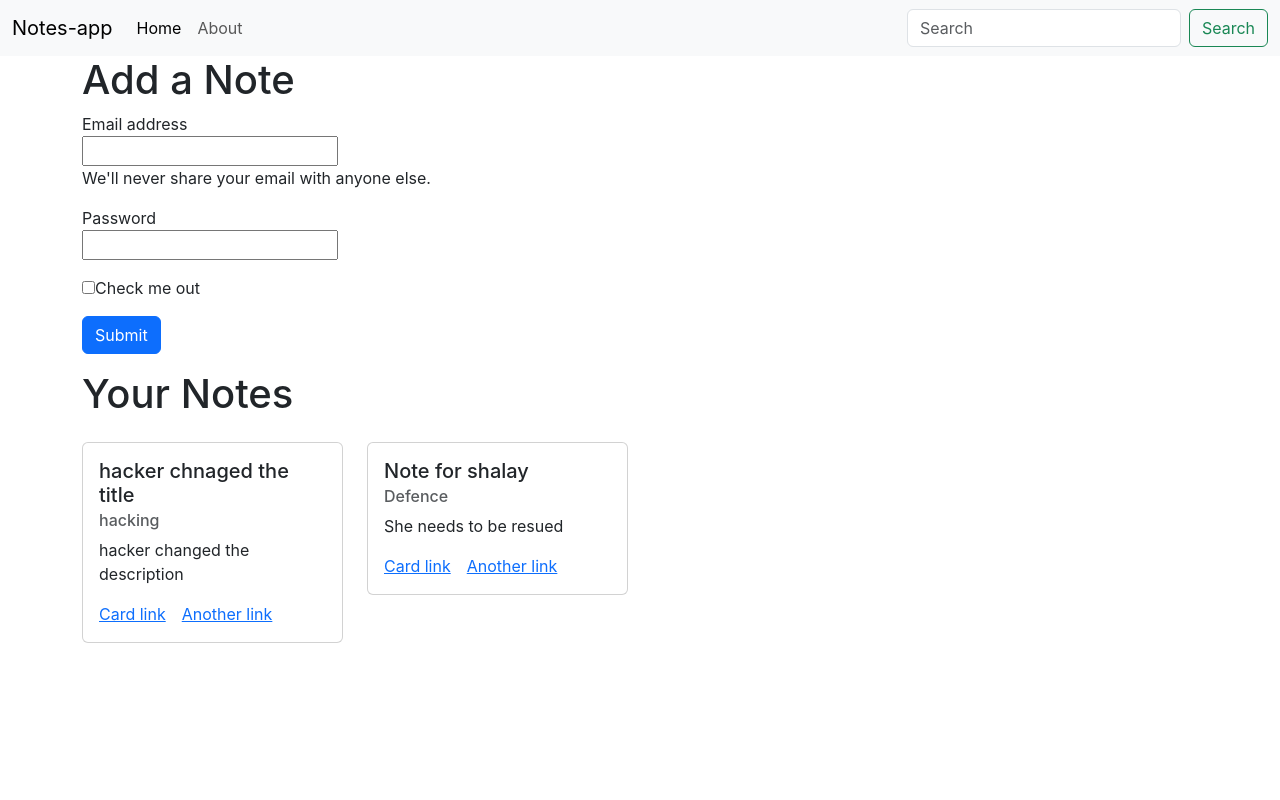
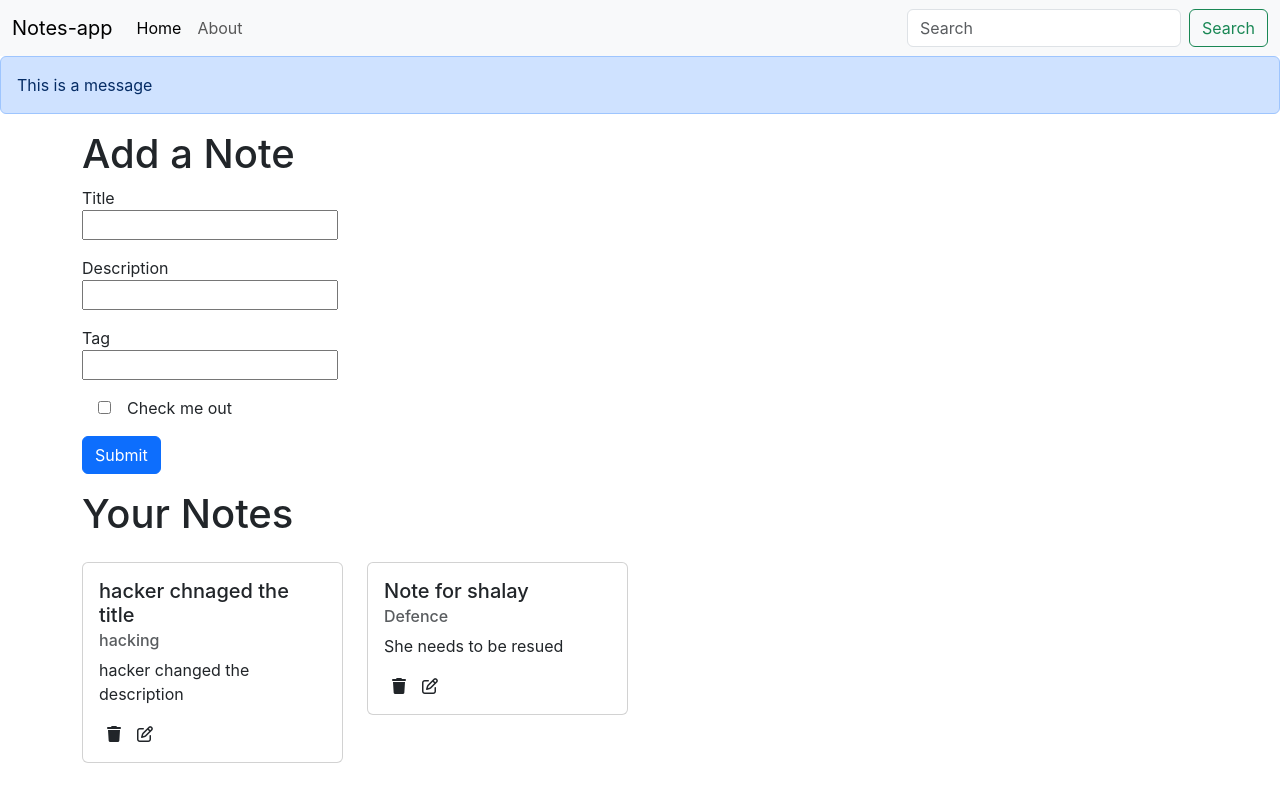
Before and after one commit to CS-parth/Notes-app, a React (Create React App) app: page / in a window 1280 px wide. Built offline with nearby package versions, Linux system fonts and the light colour scheme.

Commit message:
Added AddNote feature

```diff
--- a/public/index.html
+++ b/public/index.html
@@ -31,6 +31,7 @@
   <body>
     <noscript>You need to enable JavaScript to run this app.</noscript>
     <div id="root"></div>
+    <script src="https://kit.fontawesome.com/fdea6ac96d.js" crossorigin="anonymous"></script>
     <!--
       This HTML file is a template.
       If you open it directly in the browser, you will see an empty page.
--- a/src/App.js
+++ b/src/App.js
@@ -9,6 +9,7 @@ import Navbar from './components/Navbar';
 import { Home } from './components/Home';
 import { About } from './components/About';
 import NoteState from './context/notes/NoteState';
+import Alert from './components/Alert';
 
 function App() {
   return (
@@ -16,6 +17,7 @@ function App() {
       <NoteState>
         <Router>
         <Navbar/>
+        <Alert message="This is a message"/>
         <div className='container'>
           <Routes>
           <Route path="/" element={<Home />} />
--- /dev/null
+++ b/src/components/Addnote.js
@@ -0,0 +1,46 @@
+import React, { useContext, useState } from 'react'
+import noteContext from '../context/notes/NoteContext';
+
+const Addnote = () => {
+    const context = useContext(noteContext);
+    const {addNote} = context;
+    // console.log(addNote);
+    const [note,setNote] = useState({
+        title: "",
+        description: "",
+        tag: ""
+    });
+    const handleAddNote = (e)=>{
+        e.preventDefault();
+        addNote(note);
+    }
+    const onChange = (e)=>{
+        setNote({...note, [e.target.name]: e.target.value})
+    }
+    return (
+        <div>
+            <h1>Add a Note</h1>
+            <htmlForm>
+                <div className="mb-3">
+                    <label htmlFor="title" className="htmlForm-label d-block">Title</label>
+                    <input type="text" className="htmlForm-control" id="title" name="title" aria-describedby="emailHelp" onChange={onChange}/>
+                </div>
+                <div className="mb-3">
+                    <label htmlFor="description" className="htmlForm-label d-block">Description</label>
+                    <input type="text" className="htmlForm-control" id="description" name="description" />
+                </div>
+                <div className="mb-3">
+                    <label htmlFor="tag" className="htmlForm-label d-block">Tag</label>
+                    <input type="text" className="htmlForm-control" id="tag" name="tag" />
+                </div>
+                <div className="mb-3 htmlForm-check">
+                    <input type="checkbox" className="htmlForm-check-input mx-3" id="exampleCheck1" onChange={onChange}/>
+                    <label className="htmlForm-check-label" htmlFor="exampleCheck1">Check me out</label>
+                </div>
+                <button type="submit" className="btn btn-primary" onClick={handleAddNote}>Submit</button>
+            </htmlForm>
+        </div>
+    )
+}
+
+export default Addnote
--- /dev/null
+++ b/src/components/Alert.js
@@ -0,0 +1,13 @@
+import React from 'react'
+
+const Alert = (props) => {
+    return (
+        <div>
+            <div className="alert alert-primary" role="alert">
+                {props.message}
+            </div>
+        </div>
+    )
+}
+
+export default Alert
--- a/src/components/Home.js
+++ b/src/components/Home.js
@@ -7,23 +7,6 @@ export const Home = () => {
 
     return (
         <div>
-            <h1>Add a Note</h1>
-            <htmlForm>
-                <div className="mb-3">
-                    <label htmlFor="exampleInputEmail1" className="htmlForm-label d-block">Email address</label>
-                    <input type="email" className="htmlForm-control" id="exampleInputEmail1" aria-describedby="emailHelp" />
-                    <div id="emailHelp" className="htmlForm-text">We'll never share your email with anyone else.</div>
-                </div>
-                <div className="mb-3">
-                    <label htmlFor="exampleInputPassword1" className="htmlForm-label d-block">Password</label>
-                    <input type="password" className="htmlForm-control" id="exampleInputPassword1" />
-                </div>
-                <div className="mb-3 htmlForm-check">
-                    <input type="checkbox" className="htmlForm-check-input" id="exampleCheck1" />
-                    <label className="htmlForm-check-label" htmlFor="exampleCheck1">Check me out</label>
-                </div>
-                <button type="submit" className="btn btn-primary">Submit</button>
-            </htmlForm>
             <Notes/>
         </div>
     )
--- a/src/components/Navbar.js
+++ b/src/components/Navbar.js
@@ -7,7 +7,6 @@ const Navbar = () => {
 
   useEffect(()=>{
       console.log(location);
-
       return ()=>{
           console.clear();
       }
--- a/src/components/Noteitem.js
+++ b/src/components/Noteitem.js
@@ -3,13 +3,17 @@ import React from 'react'
 const Noteitem = (props) => {
     return (
         <div className='col-md-3'>
-            <div class="card my-3">
-                <div class="card-body">
-                    <h5 class="card-title">{props.note.title}</h5>
-                    <h6 class="card-subtitle mb-2 text-body-secondary">{props.note.tag}</h6>
-                    <p class="card-text">{props.note.description}</p>
-                    <a href="#" class="card-link">Card link</a>
-                    <a href="#" class="card-link">Another link</a>
+            <div className="card my-3">
+                <div className="card-body">
+                    <h5 className="card-title">{props.note.title}</h5>
+                    <h6 className="card-subtitle mb-2 text-body-secondary">{props.note.tag}</h6>
+                    <p className="card-text">{props.note.description}</p>
+                    {/**
+                    <a href="#" className="card-link">Card link</a>
+                    <a href="#" className="card-link">Another link</a>
+                     */}
+                    <i className="fa-solid fa-trash mx-2"></i>
+                    <i className="fa-regular fa-pen-to-square mx-2"></i>
                 </div>
             </div>
         </div>
--- a/src/components/Notes.js
+++ b/src/components/Notes.js
@@ -1,19 +1,22 @@
-import {React, useContext} from 'react'
+import { React, useContext } from 'react'
 import noteContext from '../context/notes/NoteContext';
 import Noteitem from './Noteitem';
+import Addnote from './Addnote';
 
 const Notes = () => {
     const context = useContext(noteContext);
-    const {notes,setNotes} = context;
+    const { notes, addNote } = context;
 
     return (
-        <div className="row my-3">
-            <h1>Your Notes</h1>
-            {notes.map((note) => {
-                console.log(note);
-                return <Noteitem note={note}/>;
-            })}
-        </div>
+        <>
+            <Addnote />
+            <div className="row my-3">
+                <h1>Your Notes</h1>
+                {notes.map((note) => {
+                    return <Noteitem key={note._id} note={note} />;
+                })}
+            </div>
+        </>
     )
 }
 
--- a/src/context/notes/NoteState.js
+++ b/src/context/notes/NoteState.js
@@ -4,7 +4,7 @@ import NoteContext from "./NoteContext";
 
 const NoteState = (props)=>{
 
-     const notesInitial = [
+      const notesInitial = [
         {
           "_id": "64d7c0b6467d9f82f167d076",
           "user": "64d7bd9d467d9f82f167d071",
@@ -26,8 +26,31 @@ const NoteState = (props)=>{
       ]
 
       const [notes,setNotes] = useState(notesInitial);
+
+      // Adding a Note
+      const addNote = ({title,description,tag})=>{
+        // TODO API call
+        const note = {
+          "_id": "64db0f18bb2106cc1973f84c",
+          "user": "64d7bd9d467d9f82f167d071",
+          "title": title,
+          "description": description,
+          "tag": tag,
+          "date": "2023-08-15T05:37:28.156Z",
+          "__v": 0
+        };
+        setNotes(notes.concat(note));
+      }
+      // Deleting a Note
+      const deleteNote = ()=>{
+
+      }
+      // Editing a Note
+      const editNote = ()=>{
+
+      }
     return (
-        <NoteContext.Provider value = {{notes}}>
+        <NoteContext.Provider value = {{notes,addNote,deleteNote,editNote}}>
             {props.children}
         </NoteContext.Provider>
     )
--- a/src/index.css
+++ b/src/index.css
@@ -11,3 +11,7 @@ code {
   font-family: source-code-pro, Menlo, Monaco, Consolas, 'Courier New',
     monospace;
 }
+
+i{
+  cursor: pointer;
+}
```
